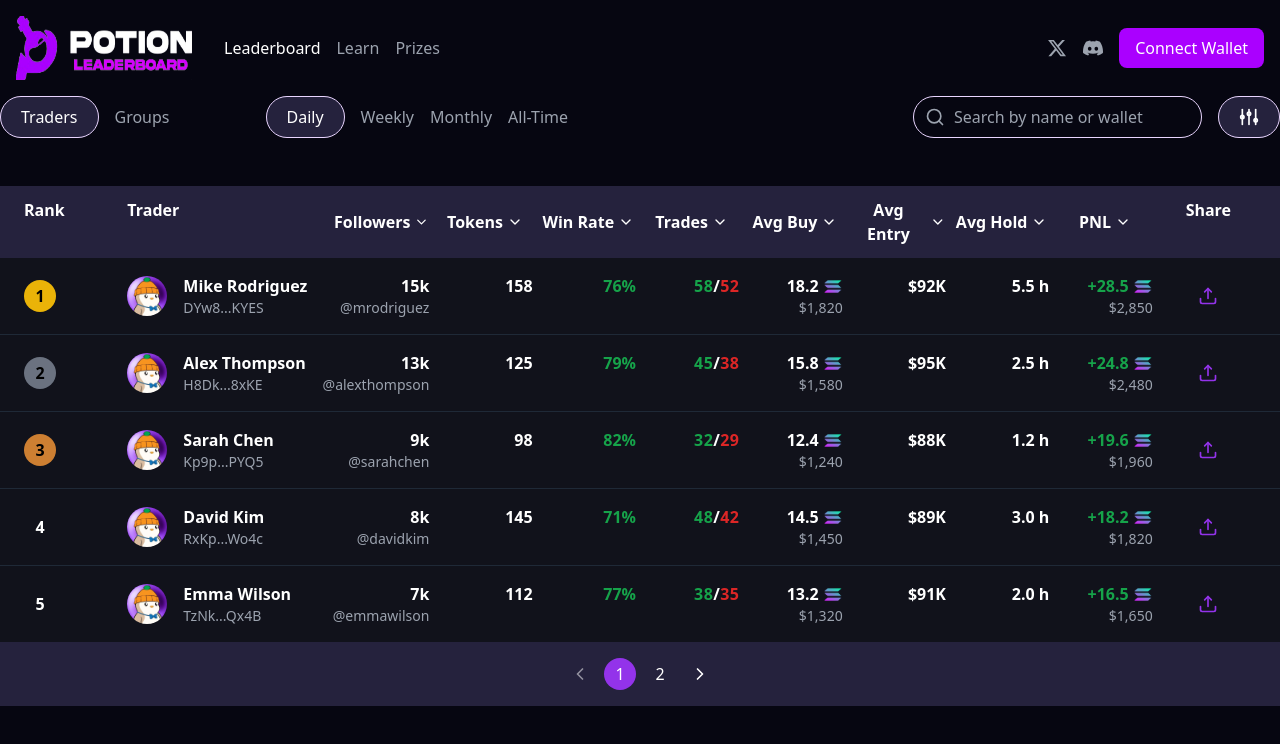
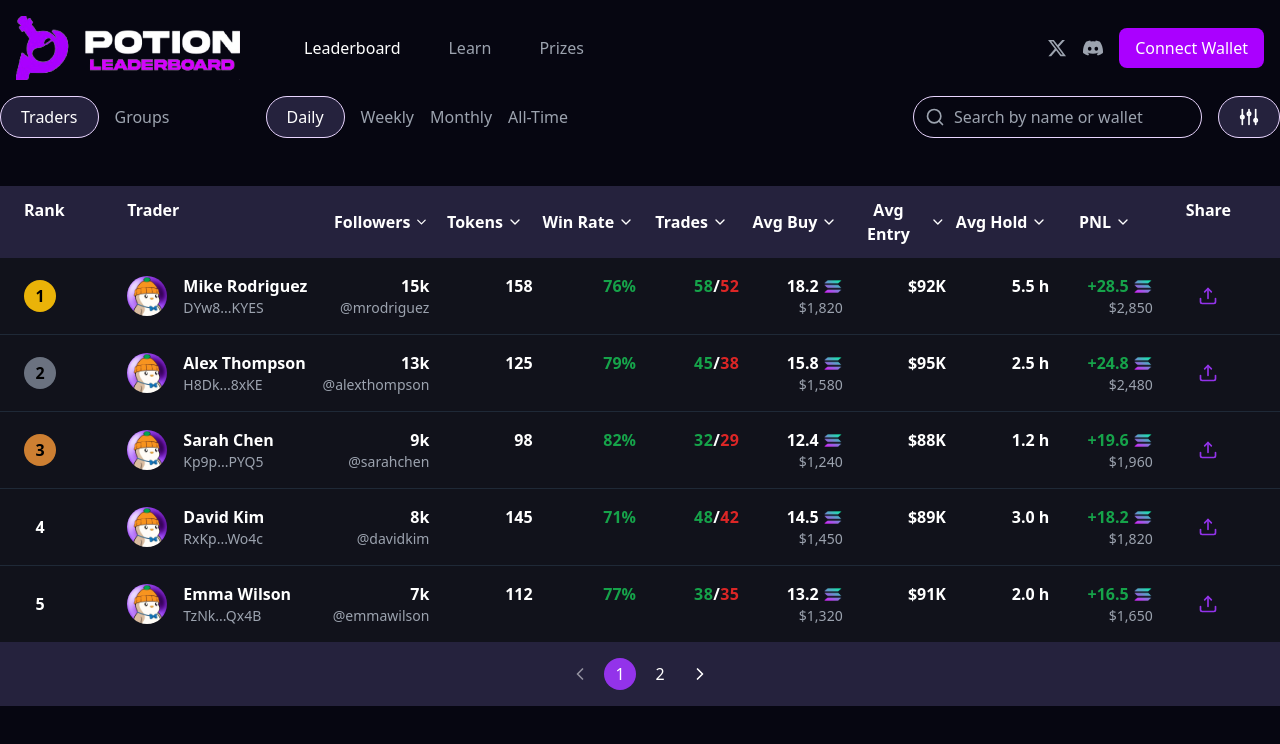
Before and after one commit to deiv-hash/potion-leaderboard, a Next.js app: page / in a window 1280 px wide. Shown: the top 744 px of the page. Built offline with nearby package versions, Linux system fonts and the light colour scheme.

Commit message:
Adjust Header logo and navigation spacing

```diff
--- a/app/components/Header.tsx
+++ b/app/components/Header.tsx
@@ -33,19 +33,19 @@ export const Header = () => {
   return (
     <header className="relative">
       <div className="px-4 py-4 flex justify-between items-center">
-        <div className="flex items-center space-x-8">
+        <div className="flex items-center space-x-16">
           <Link href="/">
             <Image
               src="/logo.png"
               alt="Potion Leaderboard"
-              width={200}
+              width={300}
               height={300}
-              className="w-20 h-10 md:w-44 md:h-16"
+              className="w-20 h-10 md:w-56 md:h-16"
             />
           </Link>
 
           {/* Desktop Navigation */}
-          <nav className="hidden md:flex space-x-4">
+          <nav className="hidden md:flex space-x-12">
             <Link
               href="/"
               className={`${
```
